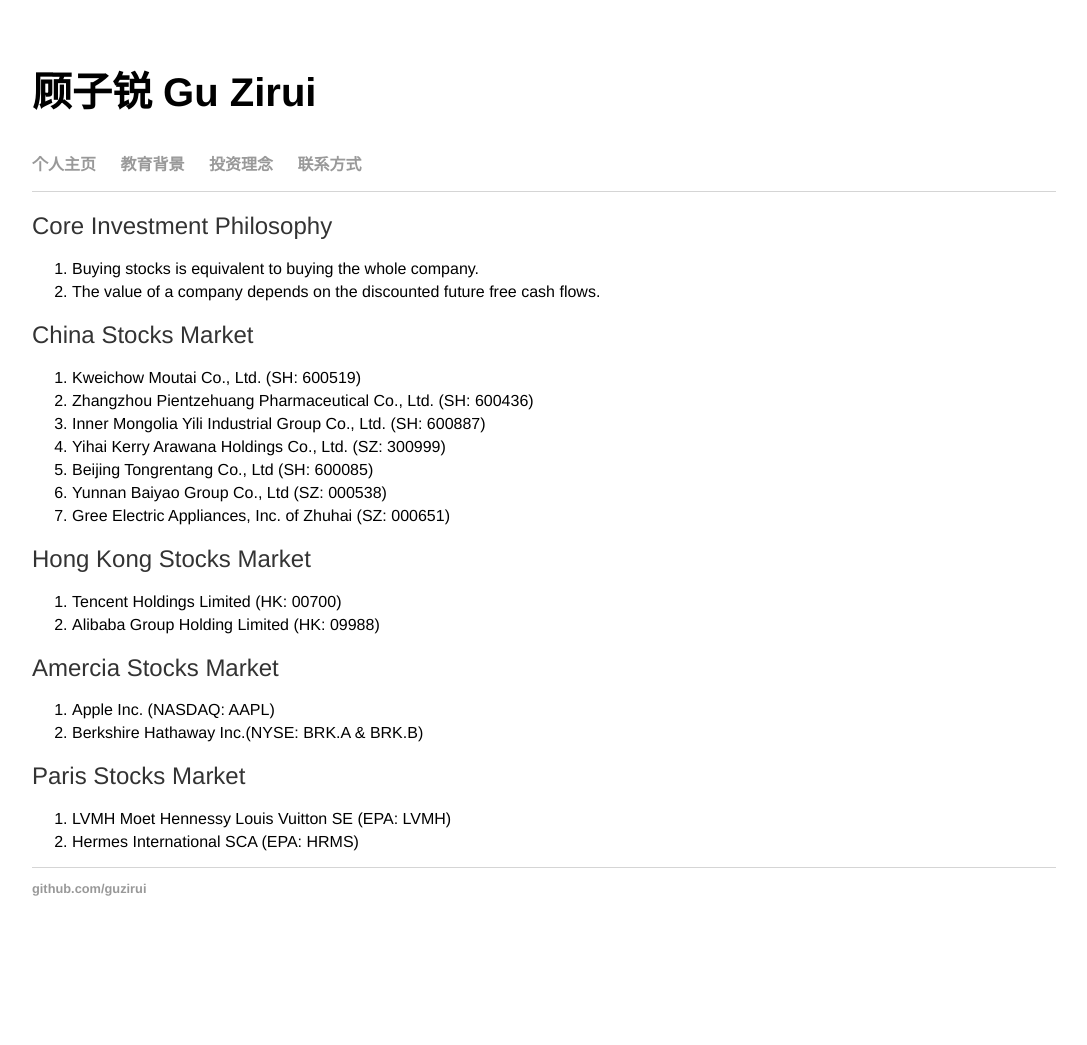
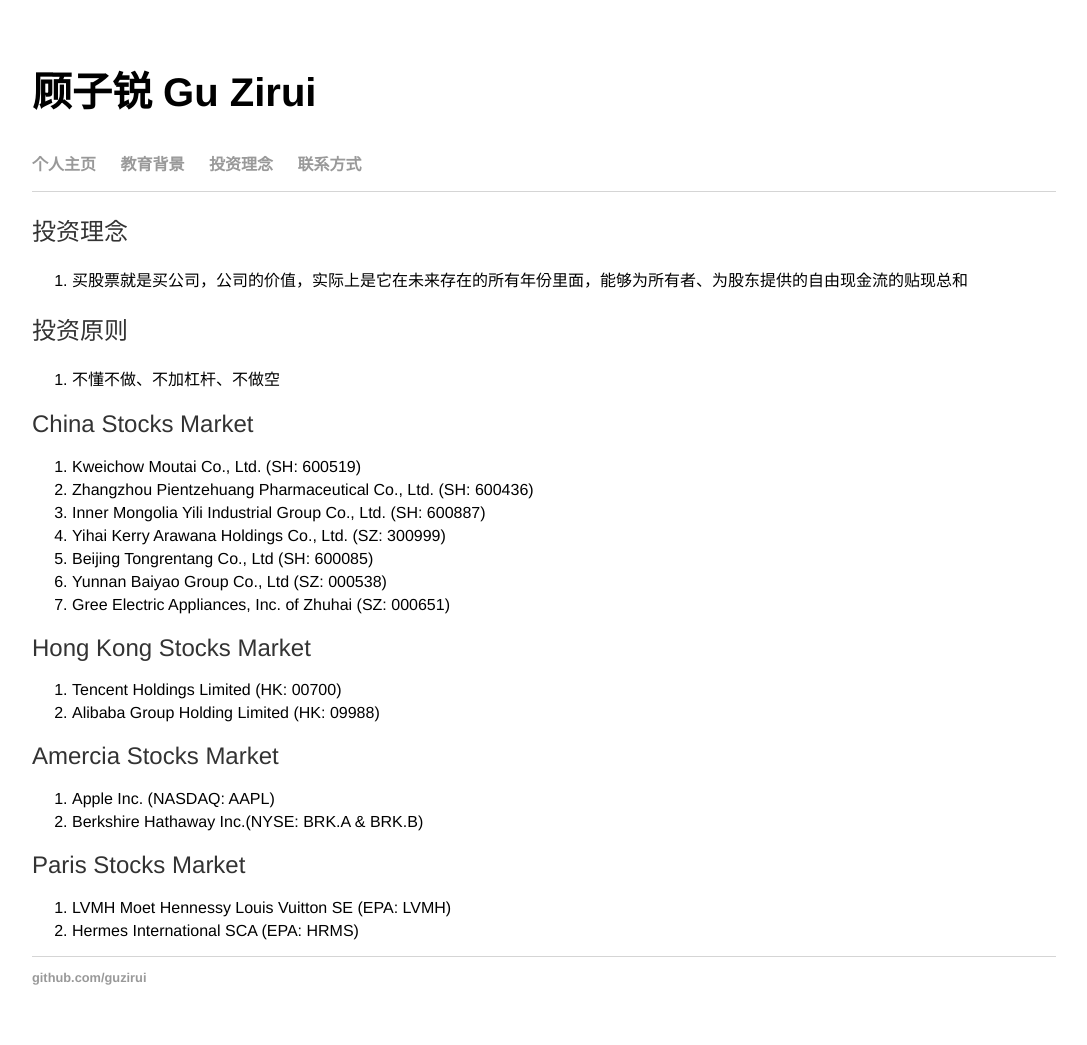
Before and after one commit to guzirui/guzirui.github.io, a Jekyll site: the page built from investment/index.html, in a window 1280 px wide. Shown: the whole page, without its empty margins (96-1183 px from the left). Built offline with Jekyll 4.4.1, drawn with Linux system fonts in a browser that asks for light colours; before the commit the page ends 956 px from its top, so only the background shows below that.

Commit message:
Update index.html

```diff
--- a/investment/index.html
+++ b/investment/index.html
@@ -1,13 +1,17 @@
 ---
 layout: default
-title: Zirui Gu
+title: 顾子锐 Gu Zirui
 ---
 
 <div class="blurb">
-  <h2>Core Investment Philosophy</h2>
+  <h2>投资理念</h2>
   <ol>
-    <li>Buying stocks is equivalent to buying the whole company.</li>
-    <li>The value of a company depends on the discounted future free cash flows.</li>
+    <li>买股票就是买公司，公司的价值，实际上是它在未来存在的所有年份里面，能够为所有者、为股东提供的自由现金流的贴现总和</li>
+  </ol>
+
+    <h2>投资原则</h2>
+  <ol>
+    <li>不懂不做、不加杠杆、不做空</li>
   </ol>
 
     <h2>China Stocks Market</h2>
```
